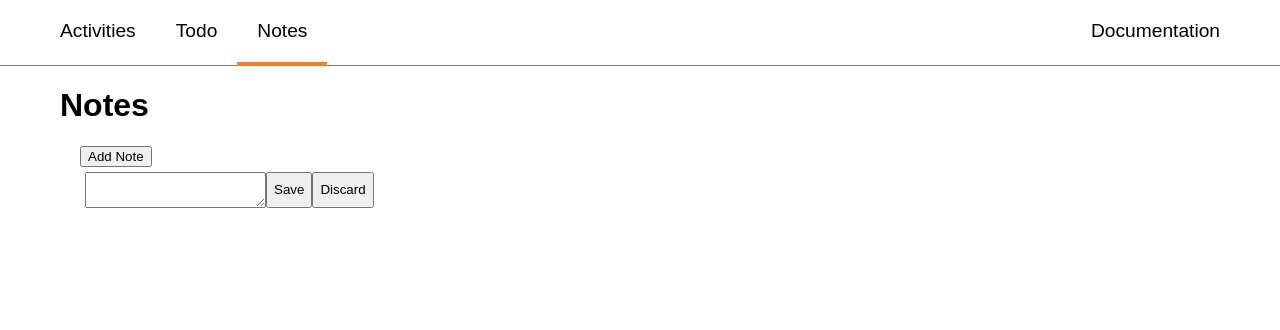
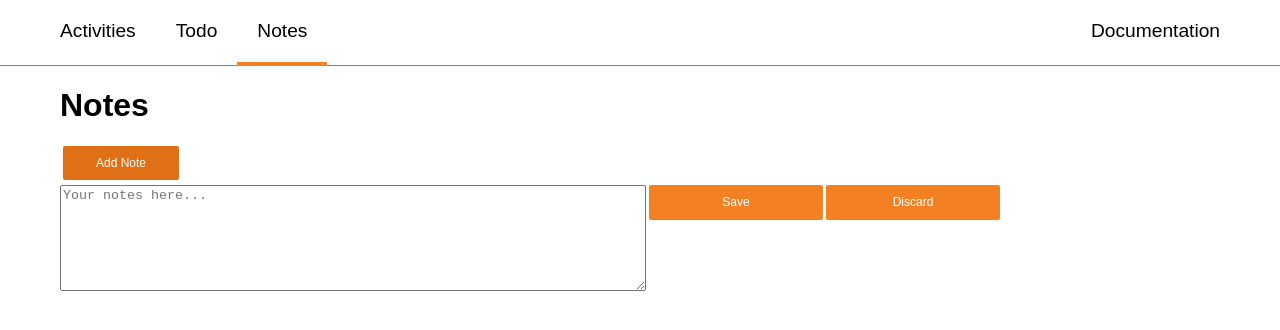
Before and after one commit to weiwei112/it2810-webutvikling-h17-prosjekt-3-group-29, a React (Create React App) app in the folder react/: page /notes in a window 1280 px wide. Both pictures are taken after a click on the button "Add Note". Shown: the top 330 px of the page. Built offline with nearby package versions, Linux system fonts and the light colour scheme.

Commit message:
Adds styling to Notes

```diff
--- a/react/src/components/Notes/AddOrEditNote.jsx
+++ b/react/src/components/Notes/AddOrEditNote.jsx
@@ -27,8 +27,8 @@ export default class AddOrEditNote extends React.Component {
   render() {
     const {index, addNote, edit, resetEdit} = this.props;
     return this.state.btn || edit ?
-      <div className='content-container'>
-        <button className="clicked" onClick={this.handleClicked}>Add Note</button>
+      <div className='textarea-container'>
+        <button className='note-button' id="clicked-note-button" onClick={this.handleClicked}>Add Note</button>
         <TextArea
           handleButtonClick={this.handleButtonClick}
           index={index}
@@ -38,8 +38,8 @@ export default class AddOrEditNote extends React.Component {
         />
       </div>
     :
-      <div className='content-container'>
-        <button className="unclicked" onClick={this.handleUnclicked}>Add Note</button>
+      <div className='textarea-container'>
+        <button className='note-button' onClick={this.handleUnclicked}>Add Note</button>
       </div>;
   };
 }
--- a/react/src/components/Notes/Note.jsx
+++ b/react/src/components/Notes/Note.jsx
@@ -19,12 +19,12 @@ export default class Note extends React.Component {
   render() {
     const {note, index} = this.props;
     return (
-      <div className='content-container'>
-        <h3>
+      <div>
+        <h3 className='note'>
           {note}
         </h3>
-        <button onClick={this.handleEdit}>Edit</button>
-        <button onClick={this.handleDelete}>Delete</button>
+        <button className='note-button' onClick={this.handleEdit}>Edit</button>
+        <button className='note-button' onClick={this.handleDelete}>Delete</button>
       </div>
     );
   };
--- a/react/src/components/Notes/NotesList.jsx
+++ b/react/src/components/Notes/NotesList.jsx
@@ -6,7 +6,7 @@ export default class NotesList extends React.Component {
   render() {
     const {notes, deleteNote, editNote} = this.props;
     return (
-      <div className='content-container'>
+      <div>
       {notes.map((note, i) => {
         return (
           <Note
--- a/react/src/components/Notes/TextArea.jsx
+++ b/react/src/components/Notes/TextArea.jsx
@@ -51,10 +51,10 @@ export default class TextArea extends React.Component {
 
   render() {
     return (
-      <form onSubmit={this.handleSubmit} onReset={this.handleReset} className='child-container flex-wrapper-row'>
-        <textarea value={this.state.value} onChange={this.handleChange}/>
-        <input type="submit" value="Save"/>
-        <input type="reset" value={this.props.edit ? 'Discard changes' : 'Discard'}/>
+      <form onSubmit={this.handleSubmit} onReset={this.handleReset} className='flex-wrapper-row' id='note-text-form'>
+        <textarea id="note-textarea" value={this.state.value} onChange={this.handleChange} placeholder='Your notes here...'/>
+        <input className="button" type="submit" value="Save"/>
+        <input className="button" type="reset" value={this.props.edit ? 'Discard changes' : 'Discard'}/>
       </form>
     );
   }
--- a/react/src/components/todo/ToDoApp.jsx
+++ b/react/src/components/todo/ToDoApp.jsx
@@ -9,7 +9,7 @@ export default class ToDoApp extends React.Component {
     // State
     this.state = {
       editing: -1,
-      todos: JSON.parse(localStorage.todos) || [],
+      todos: localStorage.todos ? JSON.parse(localStorage.todos) : [],
     };
 
     // Bindings
--- a/react/src/pages/Notes.jsx
+++ b/react/src/pages/Notes.jsx
@@ -1,6 +1,7 @@
 import React from 'react';
 import AddOrEditNote from '../components/Notes/AddOrEditNote.jsx';
 import NotesList from '../components/Notes/NotesList.jsx';
+import '../styles/notes.css';
 
 export default class Notes extends React.Component {
   constructor(props) {
--- a/react/src/styles/index.css
+++ b/react/src/styles/index.css
@@ -4,6 +4,7 @@ body {
   font-family: sans-serif;
   text-decoration: none;
 }
+
 main {
   display: flex;
   margin: auto;
@@ -11,7 +12,7 @@ main {
   width: 100%;
 }
 
-.button {
+button, .button {
   background-color: #f48024;
   border: none;
   border-radius: 2px;
@@ -26,7 +27,7 @@ main {
   text-decoration: none;
 }
 
-.button:hover {
+button:hover, .button:hover {
   background-color: #f07016;
   cursor: pointer;
 }
@@ -47,7 +48,7 @@ main {
   display: flex;
 }
 .flex-wrapper-row{
-  display:flex;
+  display: flex;
   max-width: 100%;
 }
 
--- /dev/null
+++ b/react/src/styles/notes.css
@@ -0,0 +1,57 @@
+button {
+  width: 10%;
+  max-width: 10%;
+}
+
+.textarea-container {
+  display: flex;
+  flex-wrap: wrap;
+  flex-direction: column;
+  justify-content: space-between;
+}
+
+.button {
+  flex: 1;
+  text-align: center;
+  width: 15%;
+  max-width: 15%;
+  margin-left: 3px;
+}
+
+@media screen and (max-width: 750px) {
+  #note-text-form {
+    display: flex;
+    flex-direction: column;
+  }
+  .button {
+    margin-top: 3px;
+    width: 50%;
+    max-width: 50%;
+  }
+}
+
+.note-button {
+  margin: 0px 3px 5px 3px;
+}
+
+.note {
+  font-size: medium;
+  word-break: break-all;
+  word-wrap: break-word;
+  width: 60%;
+}
+
+#clicked-note-button {
+  background-color: #e07016;
+}
+
+#note-textarea {
+  flex: 2;
+  max-width: 50%;
+  height: 100px;
+  max-height: 100px;
+}
+
+#note-text-form {
+  display: flex;
+}
```
